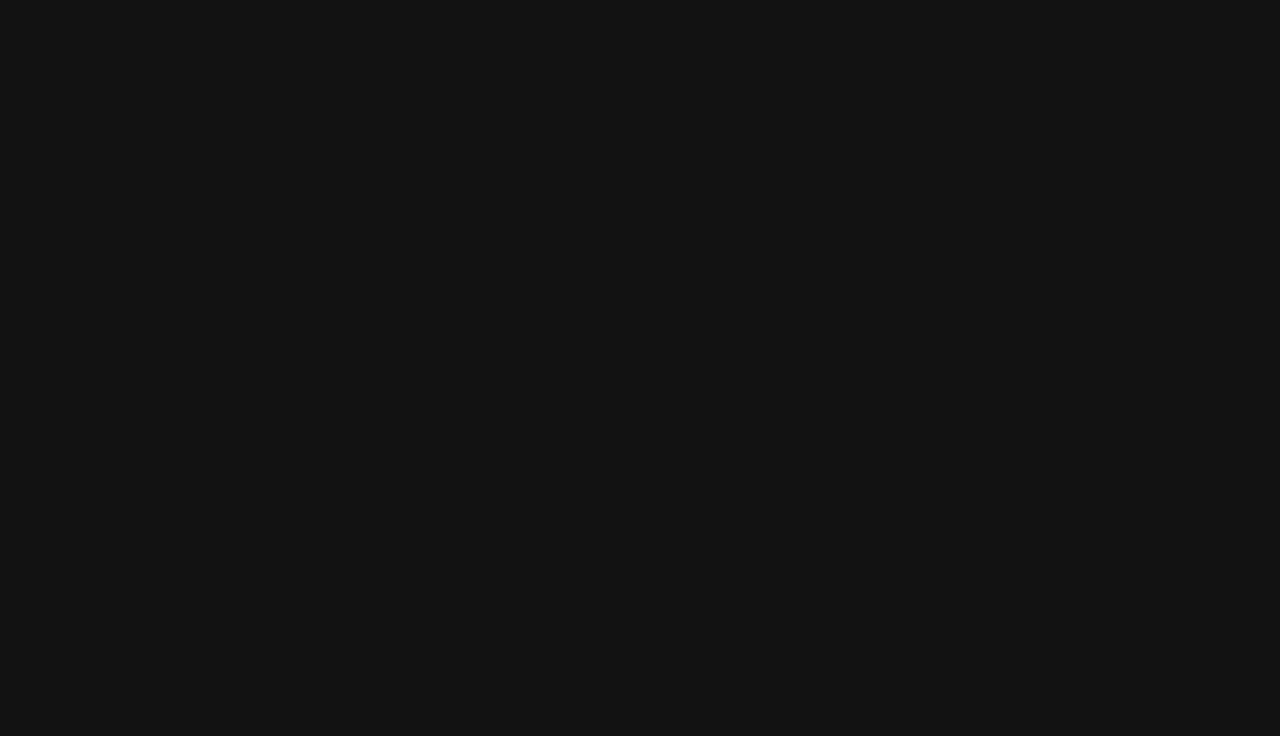
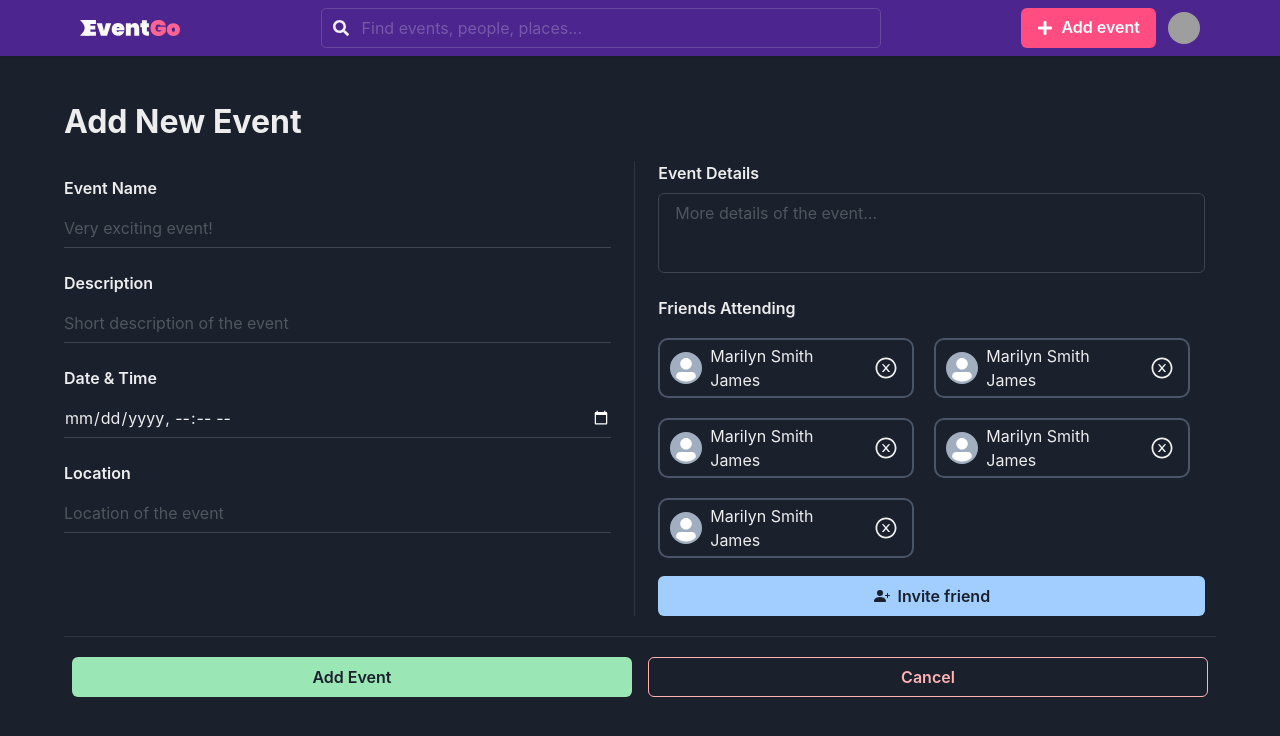
Before and after one commit to hkhoa-ng/event-go, a React (Create React App) app: page /add in a window 1280 px wide. Before the commit this address had no page. Shown: the top 736 px of the page. Built offline with nearby package versions, Linux system fonts and the light colour scheme; grey boxes are pictures that could not be loaded.

Commit message:
Finish the Add Event page

```diff
--- a/src/App.js
+++ b/src/App.js
@@ -10,6 +10,7 @@
 import Settings from './pages/Settings';
 import EventDetail from './pages/EventDetail';
 import Login from './pages/Login';
+import AddEvent from './pages/AddEvent';
 
 import Navbar from './components/navbar/Navbar';
 
@@ -32,6 +33,7 @@
         <Route path={`/${event.url}`} element={<EventDetail {...event} />} />
         <Route path={`/${username}`} element={<Profile />} />
         <Route path={`/login`} element={<Login />} />
+        <Route path={`/add`} element={<AddEvent />} />
       </Routes>
     </ChakraProvider>
   );
--- /dev/null
+++ b/src/components/cards/FriendCard.js
@@ -0,0 +1,22 @@
+import React from 'react';
+import { HStack, Avatar, Text, IconButton } from '@chakra-ui/react';
+import { AiOutlineCloseCircle } from 'react-icons/ai';
+
+function FriendCard({ button }) {
+  return (
+    <HStack
+      height="60px"
+      p="10px"
+      borderRadius="10px"
+      borderWidth="2px"
+      borderColor="gray.600"
+      justifyContent="space-around"
+    >
+      <Avatar size="sm" />
+      <Text>Marilyn Smith James</Text>
+      {button}
+    </HStack>
+  );
+}
+
+export default FriendCard;
--- a/src/components/navbar/Navbar.js
+++ b/src/components/navbar/Navbar.js
@@ -14,31 +14,11 @@
   MenuItem,
   Text,
   MenuDivider,
-  useColorModeValue,
-  Heading,
   InputGroup,
-  InputRightElement,
   InputLeftElement,
 } from '@chakra-ui/react';
 import { Link } from 'react-router-dom';
-import { ReactNode } from 'react';
 import { FaSearch, FaPrint, FaPlus } from 'react-icons/fa';
-import { AiOutlinePlus } from 'react-icons/ai';
-
-const IconButton = ({ children }) => {
-  return (
-    <Button
-      padding="0.4rem"
-      width="auto"
-      height="auto"
-      borderRadius="100%"
-      bg="transparent"
-      _hover={{ bg: '#f6f6f6' }}
-    >
-      {children}
-    </Button>
-  );
-};
 
 const Navbar = props => {
   return (
@@ -70,15 +50,6 @@
               borderRadius="5px"
             />
             <InputLeftElement children={<FaSearch />} />
-            {/* <Button
-                aria-label="Search button"
-                variant="solid"
-                fontWeight="medium"
-              >
-                Search
-              </Button> */}
-
-            {/* </InputLeftElement> */}
           </InputGroup>
           <Spacer />
           <HStack spacing={3}>
@@ -89,7 +60,9 @@
               _hover={{ bg: 'frenchPink.400' }}
               display={{ base: 'none', md: 'flex' }}
             >
-              Add event
+              <Link to={`/add`} _hover={{ textDecoration: 'none' }}>
+                Add event
+              </Link>
             </Button>
 
             <Menu isLazy>
--- /dev/null
+++ b/src/pages/AddEvent.js
@@ -0,0 +1,270 @@
+import React from 'react';
+import Navbar from '../components/navbar/Navbar';
+import {
+  Center,
+  Stack,
+  Heading,
+  VStack,
+  Input,
+  Button,
+  HStack,
+  Text,
+  Textarea,
+  Divider,
+  Box,
+  SimpleGrid,
+  Spacer,
+  Modal,
+  ModalOverlay,
+  ModalContent,
+  ModalHeader,
+  ModalFooter,
+  ModalBody,
+  ModalCloseButton,
+  useDisclosure,
+  IconButton,
+  Radio,
+} from '@chakra-ui/react';
+import { BsPersonPlusFill } from 'react-icons/bs';
+import FriendCard from '../components/cards/FriendCard';
+import { AiOutlineCloseCircle } from 'react-icons/ai';
+
+function AddEvent() {
+  const { isOpen, onOpen, onClose } = useDisclosure();
+
+  return (
+    <Center flexDir="column" bg="gray.800" h={{ lg: '100vh' }}>
+      <Navbar username={'hkhoa'} name="Khoa Nguyen" />
+      <Spacer />
+      <Stack
+        direction={{ base: 'column', lg: 'row' }}
+        my={'5em'}
+        w="90%"
+        gap={{ base: '25px', lg: '5%' }}
+      >
+        {/* Event metadata */}
+        <Stack
+          gap="20px"
+          w="100%"
+          alignItems={{ base: 'center', lg: 'flex-start' }}
+          //   direction={{base: "column", md: "row"}}
+        >
+          <Heading
+            fontSize={{ base: '1.5rem', md: '2rem' }}
+            textAlign={{ base: 'center', lg: 'left' }}
+          >
+            Add New Event
+          </Heading>
+
+          <Stack w="100%" gap="2%" direction={{ base: 'column', lg: 'row' }}>
+            <VStack
+              w={{ base: '100%', lg: '47.5%' }}
+              alignItems="left"
+              h="100%"
+            >
+              {/* <InputGroup>
+                <InputLeftAddon children="Name" /> */}
+              <Text fontWeight="semibold" pt="15px">
+                Event Name
+              </Text>
+              <Input
+                type="text"
+                placeholder="Very exciting event!"
+                variant="flushed"
+              />
+              {/* </InputGroup> */}
+              <Text fontWeight="semibold" pt="15px">
+                Description
+              </Text>
+              <Input
+                type="text"
+                placeholder="Short description of the event"
+                variant="flushed"
+              />
+
+              <Text fontWeight="semibold" pt="15px">
+                Date & Time
+              </Text>
+              <Input
+                type="datetime-local"
+                placeholder="Select Data and Time"
+                variant="flushed"
+              />
+
+              <Text fontWeight="semibold" pt="15px">
+                Location
+              </Text>
+              <Input
+                type="text"
+                placeholder="Location of the event"
+                variant="flushed"
+              />
+            </VStack>
+            <Divider orientation="vertical" />
+
+            <VStack
+              w={{ base: '100%', lg: '47.5%' }}
+              alignItems="left"
+              py={{ base: '20px', md: '0px' }}
+            >
+              <Text fontWeight="semibold">Event Details</Text>
+              <Textarea
+                resize="none"
+                w="100%"
+                placeholder="More details of the event..."
+              />
+
+              <Text pt="15px" fontWeight="semibold">
+                Friends Attending
+              </Text>
+              <Box
+                overflowY="auto"
+                maxH="30vh"
+                pr="15px"
+                sx={{
+                  '::-webkit-scrollbar': {
+                    width: '10px',
+                  },
+                  '::-webkit-scrollbar-thumb': {
+                    background: 'gray.700',
+                    borderRadius: '5px',
+                  },
+                  // '::-webkit-scrollbar-track': {
+                  //   background: 'gray.900',
+                  // },
+                }}
+              >
+                <SimpleGrid columns={{ base: 1, md: 2 }} spacing={5} py="10px">
+                  <FriendCard
+                    button={
+                      <IconButton
+                        size="sm"
+                        variant="ghost"
+                        fontSize="1.5rem"
+                        icon={<AiOutlineCloseCircle />}
+                      />
+                    }
+                  />
+                  <FriendCard
+                    button={
+                      <IconButton
+                        size="sm"
+                        variant="ghost"
+                        fontSize="1.5rem"
+                        icon={<AiOutlineCloseCircle />}
+                      />
+                    }
+                  />
+                  <FriendCard
+                    button={
+                      <IconButton
+                        size="sm"
+                        variant="ghost"
+                        fontSize="1.5rem"
+                        icon={<AiOutlineCloseCircle />}
+                      />
+                    }
+                  />
+                  <FriendCard
+                    button={
+                      <IconButton
+                        size="sm"
+                        variant="ghost"
+                        fontSize="1.5rem"
+                        icon={<AiOutlineCloseCircle />}
+                      />
+                    }
+                  />
+                  <FriendCard
+                    button={
+                      <IconButton
+                        size="sm"
+                        variant="ghost"
+                        fontSize="1.5rem"
+                        icon={<AiOutlineCloseCircle />}
+                      />
+                    }
+                  />
+                </SimpleGrid>
+              </Box>
+              <Button
+                colorScheme="messenger"
+                textAlign="left"
+                leftIcon={<BsPersonPlusFill />}
+                onClick={onOpen}
+              >
+                Invite friend
+              </Button>
+              <Modal isOpen={isOpen} onClose={onClose}>
+                <ModalOverlay />
+                <ModalContent>
+                  <ModalHeader>Friends</ModalHeader>
+                  <ModalCloseButton />
+                  <ModalBody>
+                    <Box
+                      overflowY="auto"
+                      maxH="30vh"
+                      pr="15px"
+                      sx={{
+                        '::-webkit-scrollbar': {
+                          width: '10px',
+                        },
+                        '::-webkit-scrollbar-thumb': {
+                          background: 'gray.600',
+                          borderRadius: '5px',
+                        },
+                        // '::-webkit-scrollbar-track': {
+                        //   background: 'gray.900',
+                        // },
+                      }}
+                    >
+                      <SimpleGrid columns={1} spacing={5} py="10px">
+                        <FriendCard button={<Radio type="checkbox" />} />
+                        <FriendCard button={<Radio type="checkbox" />} />
+                        <FriendCard button={<Radio type="checkbox" />} />
+                        <FriendCard button={<Radio type="checkbox" />} />
+                        <FriendCard button={<Radio type="checkbox" />} />
+                      </SimpleGrid>
+                    </Box>
+                  </ModalBody>
+
+                  <ModalFooter>
+                    <HStack w="100%" justifyContent="space-around">
+                      <Button colorScheme="green" onClick={onClose}>
+                        Add Selected
+                      </Button>
+                      <Button
+                        colorScheme="red"
+                        variant="ghost"
+                        mr={3}
+                        onClick={onClose}
+                      >
+                        Cancel
+                      </Button>
+                    </HStack>
+                  </ModalFooter>
+                </ModalContent>
+              </Modal>
+            </VStack>
+          </Stack>
+
+          <Divider />
+          <HStack w="100%">
+            <Spacer />
+            <Button w={{ base: '50%' }} colorScheme="green">
+              Add Event
+            </Button>
+            <Spacer />
+            <Button w={{ base: '50%' }} colorScheme="red" variant="outline">
+              Cancel
+            </Button>
+            <Spacer />
+          </HStack>
+        </Stack>
+      </Stack>
+      <Spacer />
+    </Center>
+  );
+}
+
+export default AddEvent;
--- a/src/pages/Cart.js
+++ b/src/pages/Cart.js
@@ -19,7 +19,7 @@
 
 function Cart() {
   return (
-    <Center flexDir="column">
+    <Center flexDir="column" bg="gray.800">
       <Navbar username={'hkhoa'} name="Khoa Nguyen" />
 
       <Stack
--- a/src/pages/EventDetail.js
+++ b/src/pages/EventDetail.js
@@ -33,7 +33,7 @@
   const event = 'a-random-event';
   console.log(props);
   return (
-    <Center>
+    <Center bg="gray.800">
       <VStack
         maxW={{ base: '100%', md: '90%', lg: '85%', xl: '80%' }}
         gap={0}
@@ -117,10 +117,10 @@
           <Divider />
           <Tabs defaultIndex={1} minW="100%" isFitted pb={10}>
             <TabList>
-              <Tab>Details</Tab>
-              <Tab>Ticket</Tab>
-              <Tab>Organizer</Tab>
-              <Tab>Friends</Tab>
+              <Tab fontSize={{ base: '0.8rem', md: '1rem' }}>Details</Tab>
+              <Tab fontSize={{ base: '0.8rem', md: '1rem' }}>Ticket</Tab>
+              <Tab fontSize={{ base: '0.8rem', md: '1rem' }}>Organizer</Tab>
+              <Tab fontSize={{ base: '0.8rem', md: '1rem' }}>Friends</Tab>
             </TabList>
             <TabPanels>
               {/* Details */}
@@ -165,6 +165,7 @@
                       min={0}
                       clampValueOnBlur={false}
                       maxW="20%"
+                      size={{ base: 'sm', md: 'md' }}
                     >
                       <NumberInputField />
                       <NumberInputStepper>
@@ -173,7 +174,7 @@
                       </NumberInputStepper>
                     </NumberInput>
 
-                    <Button>Buy</Button>
+                    <Button size={{ base: 'sm', md: 'md' }}>Buy</Button>
                   </HStack>
                   <Text>
                     This ticket includes a free drink and a free snack.
@@ -193,6 +194,7 @@
                       min={0}
                       clampValueOnBlur={false}
                       maxW="20%"
+                      size={{ base: 'sm', md: 'md' }}
                     >
                       <NumberInputField />
                       <NumberInputStepper>
@@ -201,7 +203,7 @@
                       </NumberInputStepper>
                     </NumberInput>
 
-                    <Button>Buy</Button>
+                    <Button size={{ base: 'sm', md: 'md' }}>Buy</Button>
                   </HStack>
                   <Text>
                     Free ticket fee for children under 18 years old! Bring your
--- a/src/pages/Home.js
+++ b/src/pages/Home.js
@@ -43,7 +43,7 @@
   ];
   return (
     <Box>
-      {/* <Navbar username={'hkhoa'} name="Khoa Nguyen" /> */}
+      <Navbar username={'hkhoa'} name="Khoa Nguyen" />
       <Flex
         minW="90vw"
         minH="100vh"
--- a/src/pages/Profile.js
+++ b/src/pages/Profile.js
@@ -21,7 +21,7 @@
 
 function Profile() {
   return (
-    <Center flexDir="column">
+    <Center flexDir="column" bg="gray.800">
       <Navbar username={'hkhoa'} name="Khoa Nguyen" />
 
       {/* Avatar and background image */}
```
